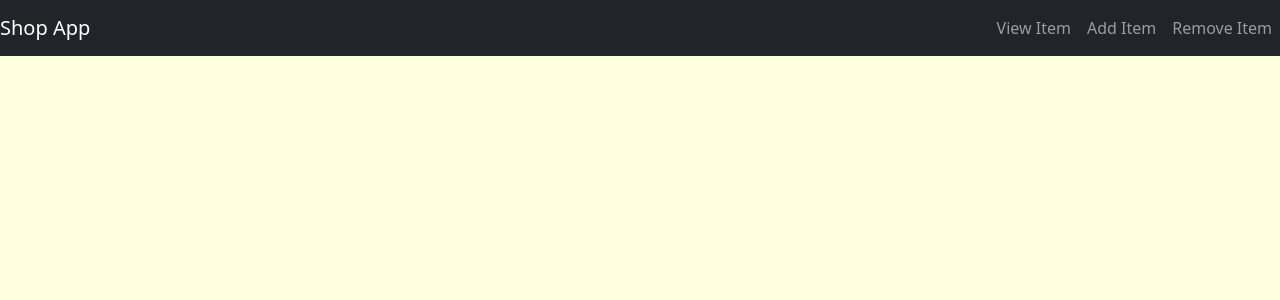
After one commit to Guandaru-Kabugi/Django_personal_challenges, a Django app: template myshoppingapp/shop/templates/shop/base.html in a window 1280 px wide. The commit adds this page. Shown: the top 300 px of the page. Run offline with Django 5.2, Linux system fonts and the light colour scheme; the template is opened without the code that fills it, so the values that code supplies are empty.

Commit message:
adding css and basic html

```diff
--- a/myshoppingapp/shop/models.py
+++ b/myshoppingapp/shop/models.py
@@ -8,3 +8,4 @@ class Item(models.Model):
     item_name = models.CharField(max_length=150)
     item_descp = models.CharField(max_length=150)
     item_price = models.IntegerField()
+    item_image = models.CharField(max_length=500,default="https://i.ytimg.com/vi/qnEjanlGXok/maxresdefault.jpg")
--- /dev/null
+++ b/myshoppingapp/shop/static/shop/styles.css
@@ -0,0 +1,6 @@
+body{
+    background-color: lightyellow;
+}
+.image-container{
+    margin-bottom: 20px;
+}
--- /dev/null
+++ b/myshoppingapp/shop/templates/shop/base.html
@@ -0,0 +1,25 @@
+{% load static %}
+<!DOCTYPE html>
+<html lang="en">
+<head>
+
+    <link href="https://cdn.jsdelivr.net/npm/bootstrap@5.3.3/dist/css/bootstrap.min.css" rel="stylesheet" integrity="sha384-QWTKZyjpPEjISv5WaRU9OFeRpok6YctnYmDr5pNlyT2bRjXh0JMhjY6hW+ALEwIH" crossorigin="anonymous">
+    <script src="https://cdn.jsdelivr.net/npm/bootstrap@5.3.3/dist/js/bootstrap.bundle.min.js" integrity="sha384-YvpcrYf0tY3lHB60NNkmXc5s9fDVZLESaAA55NDzOxhy9GkcIdslK1eN7N6jIeHz" crossorigin="anonymous"></script>
+    <link rel="stylesheet" href="{% static 'shop/styles.css' %}">
+    <title>Document</title>
+</head>
+<body>
+    <nav class="navbar navbar-dark bg-dark navbar-expand">
+        <a href="#" class="navbar-brand">Shop App</a>
+        <div class="navbar-nav ms-auto">
+            <a class="nav-item nav-link" href="#">View Item</a>
+            <a class="nav-item nav-link" href="#">Add Item</a>
+            <a class="nav-item nav-link" href="#">Remove Item</a>
+
+        </div>
+
+    </nav>
+{% block content %}
+{% endblock  %}
+</body>
+</html>
--- a/myshoppingapp/shop/urls.py
+++ b/myshoppingapp/shop/urls.py
@@ -1,6 +1,6 @@
 from django.urls import path
 from . import views
-
+app_name = 'shop'
 urlpatterns = [
     path('',views.index, name='index'),
     path('<int:item_id>/',views.detail,name='detail'),
```
Also changed, not shown: myshoppingapp/shop/templates/shop/detail.html (+16 -3 lines), myshoppingapp/shop/templates/shop/index.html (+21 -16 lines), myshoppingapp/db.sqlite3, myshoppingapp/shop/migrations/0002_item_item_image.py (added), myshoppingapp/shop/migrations/0003_remove_item_item_image.py (added), myshoppingapp/shop/migrations/0004_item_item_image.py (added).
